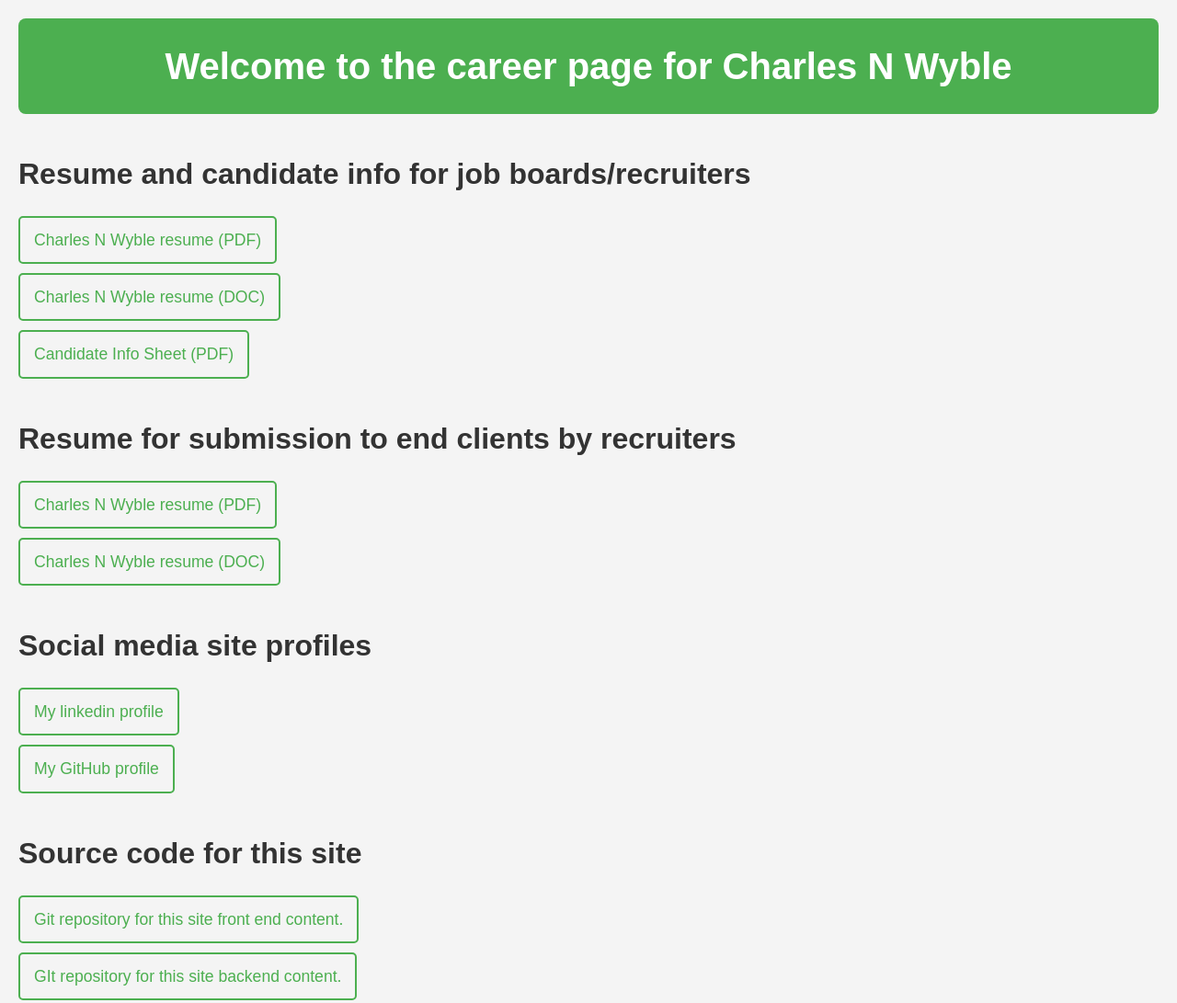
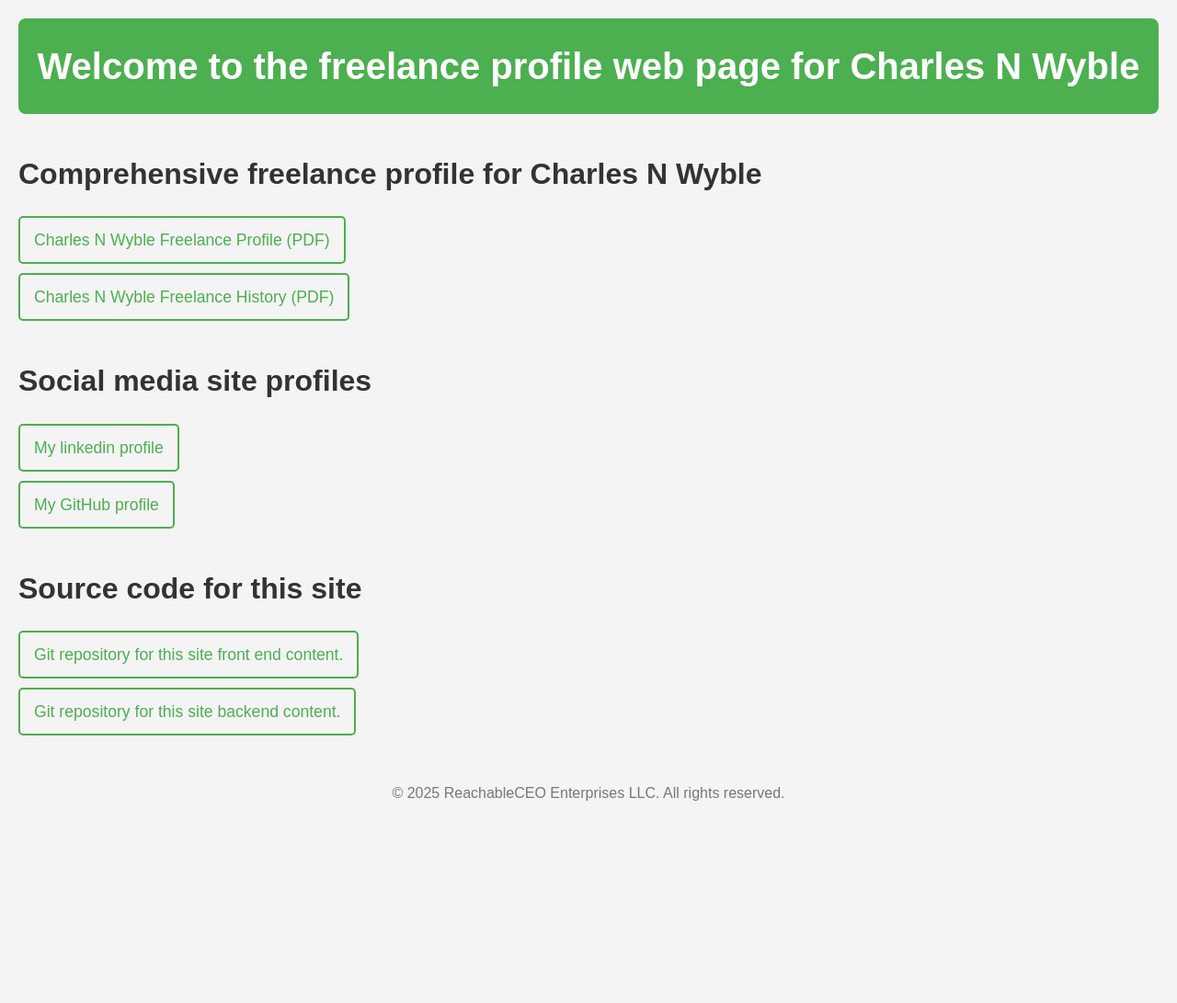
Before and after one commit to ReachableCEO/profile-consulting.reachableceo.com, a plain HTML site: page index.html in a window 1280 px wide. Shown: the top 1091 px of the page at 92% size. After the commit the page ends 896 px from the top, so only its background shows below. Drawn offline with Linux system fonts and the light colour scheme.

Commit message:
presentation change and ported from fte to freelance

```diff
--- a/index.html
+++ b/index.html
@@ -5,28 +5,19 @@
     <meta name="viewport" content="width=device-width, initial-scale=1.0">
     <meta name="description" content="Resume links for Charles Wyble">
     <meta name="author" content="Charles Wyble">
-    <title>Charles Wyble Career Page</title>
+    <title>Charles N Wyble Freelance Profile Page</title>
     <link rel="stylesheet" href="styles.css">
 </head>
 <body>
     <header>
-        <h1>Welcome to the career page for Charles N Wyble</h1>
+        <h1>Welcome to the freelance profile web page for Charles N Wyble</h1>
     </header>
 
     <section class="resume-links">
-        <h2>Resume and candidate info for job boards/recruiters</h2>
+        <h2>Comprehensive freelance profile for Charles N Wyble </h2>
         <ul>
-            <li><a href="./job-board/CharlesNWyble-Resume.pdf" target="_blank" class="resume-link">Charles N Wyble resume (PDF)</a></li>
-            <li><a href="./job-board/CharlesNWyble-Resume.doc" target="_blank" class="resume-link">Charles N Wyble resume (DOC)</a></li>
-            <li><a href="./recruiter/CharlesNWyble-CandidateInfoSheet.pdf" target="_blank" class="resume-link">Candidate Info Sheet (PDF)</a></li>
-        </ul>
-    </section>
-
-    <section class="resume-links">
-        <h2>Resume for submission to end clients by recruiters</h2>
-        <ul>
-            <li><a href="./client-submit/CharlesNWyble-Resume.pdf" target="_blank" class="resume-link">Charles N Wyble resume (PDF)</a></li>
-            <li><a href="./client-submit/CharlesNWyble-Resume.doc" target="_blank" class="resume-link">Charles N Wyble resume (DOC)</a></li>
+            <li><a href="./CharlesNWyble-FreelanceProfile.pdf" target="_blank" class="resume-link">Charles N Wyble Freelance Profile (PDF)</a></li>
+            <li><a href="./CharlesNWyble-FreelanceHistory.pdf" target="_blank" class="resume-link">Charles N Wyble Freelance History (PDF)</a></li>
         </ul>
     </section>
 
@@ -41,8 +32,8 @@
     <section class="resume-links">
         <h2>Source code for this site</h2>
     <ul>
-        <li><a href="https://git.knownelement.com/ReachableCEO/profile-fte.reachableceo.com" target="_blank" class="resume-link">Git repository for this site front end content.</a></li>
-        <li><a href="https://git.knownelement.com/ReachableCEO/ReachableCEO-Profile-FullTimeEmployment" target="_blank" class="resume-link">GIt repository for this site backend content.</a></li>
+        <li><a href="https://git.knownelement.com/ReachableCEO/profile-freelance.reachableceo.com" target="_blank" class="resume-link">Git repository for this site front end content.</a></li>
+        <li><a href="https://git.knownelement.com/ReachableCEO/ReachableCEO-Profile-Freelance" target="_blank" class="resume-link">Git repository for this site backend content.</a></li>
     </ul>
     </section>
 
```
